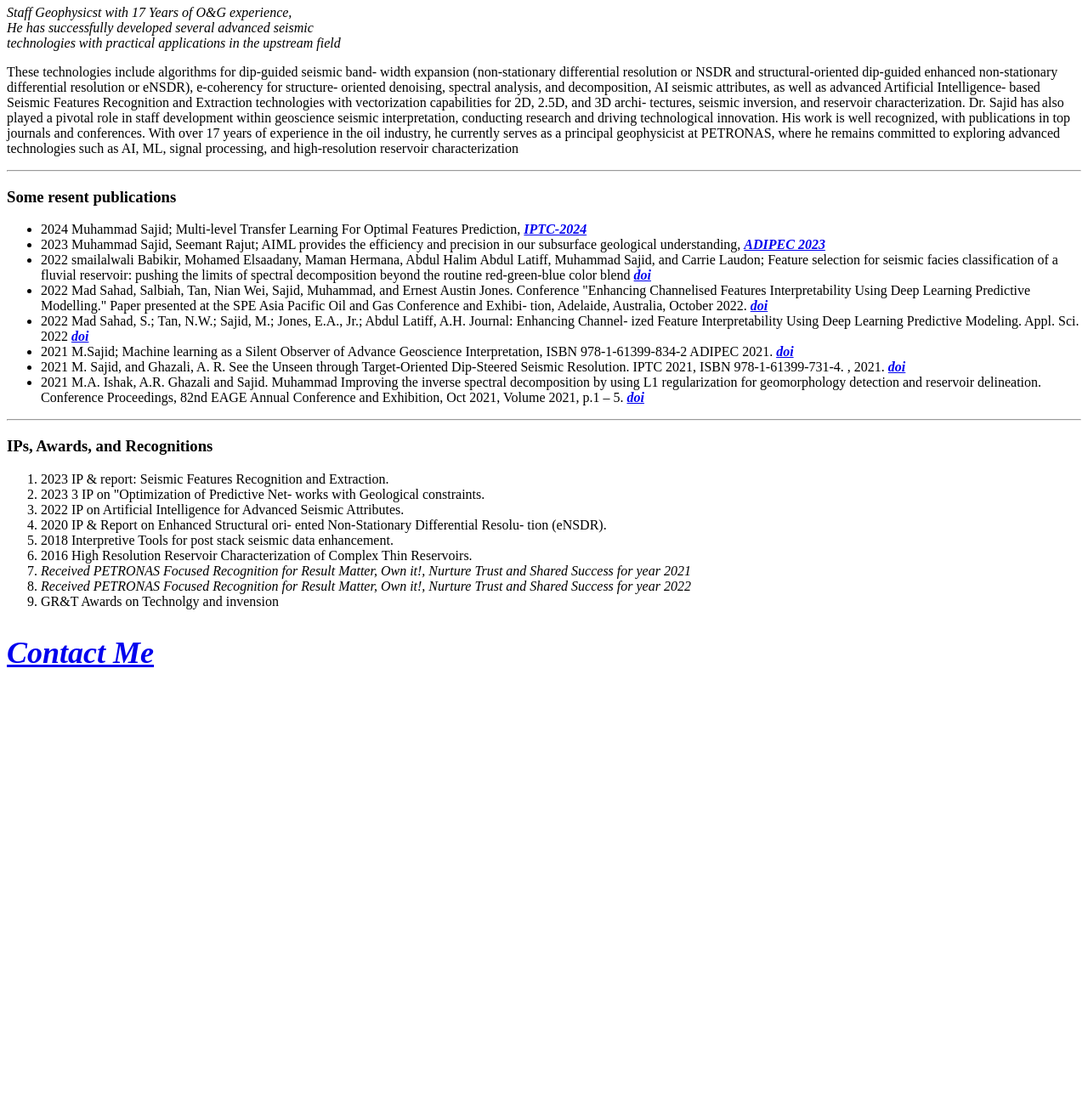
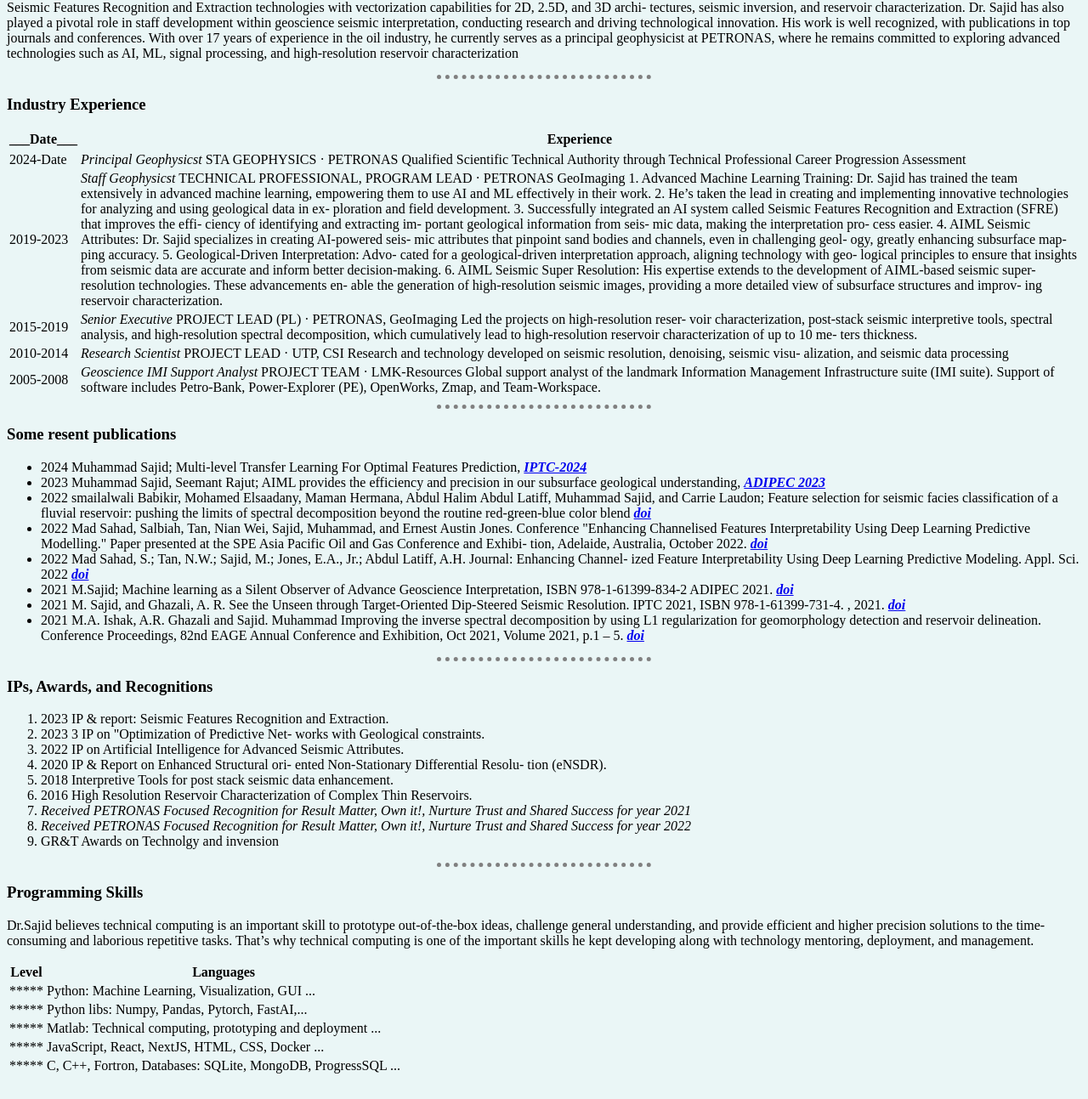
Before and after one commit to DrSajid/webdev, a plain HTML site: page bootcamp/HTML Personal Site/index.html in a window 1280 px wide. Shown: the part 296-1589 px from the top of the page at 85% size. Before the commit the page ends 1115 px from the top, so only its background shows below. Drawn offline with Linux system fonts and the light colour scheme.

Commit message:
Inside CSS

```diff
--- a/bootcamp/HTML Personal Site/index.html
+++ b/bootcamp/HTML Personal Site/index.html
@@ -14,22 +14,42 @@
     <meta name="author" content="Dr.M.Sajid" />
     <meta name="viewport" content="width=device-width, initial-scale=1.0" />
     <title>Dr.Sajid</title>
+    <style>
+      body {
+        background-color: #EAF6F6;
+      }
+      hr {
+        border-style: None;
+        border-top-style:dotted;
+        border-color: gray;
+        border-width: 5px;
+        width: 20%;
+      }
+    </style>
   </head>
   <body>
     <body>
+      <table cellspacing="10">
+        <tr>
+          <td>
             <img
               src="https://media.licdn.com/dms/image/D5603AQF8cYg_wXM_Pg/profile-displayphoto-shrink_800_800/0/1694089334716?e=2147483647&v=beta&t=CxvMQKcKH1XTyZDXFlEzHPk978dKYOycyg2xNHFKMZQ"
               alt="Dr.Muhammad sajid profile"
               width="280"
             />
+          </td>
+          <td>
+            <p>
               <h1>Dr.Muhammad Sajid</h1>
-      <p>
               <em>
                 Staff Geophysicst with 17 Years of O&G experience, <br />
                 He has successfully developed several advanced seismic <br />
                 technologies with practical applications in the upstream field</em
               >
             </p>
+          </td>
+        </tr>
+      </table>
       <p>
         These technologies include algorithms for dip-guided seismic band- width expansion (non-stationary differential
         resolution or NSDR and structural-oriented dip-guided enhanced non-stationary differential resolution or eNSDR),
@@ -43,6 +63,74 @@
         such as AI, ML, signal processing, and high-resolution reservoir characterization
       </p>
       <hr />
+      <table>
+        <tr>
+          <h3>Industry Experience</h3>
+        </tr>
+        <thead>
+          <tr>
+            <th>___Date___</th>
+            <th>Experience</th>
+          </tr>
+        </thead>
+        <tbody>
+          <tr>
+            <td>2024-Date</td>
+            <td>
+              <em>Principal Geophysicst</em> STA GEOPHYSICS · PETRONAS Qualified Scientific Technical Authority through
+              Technical Professional Career Progression Assessment
+            </td>
+          </tr>
+
+          <tr>
+            <td>2019-2023</td>
+            <td>
+              <em>Staff Geophysicst</em> TECHNICAL PROFESSIONAL, PROGRAM LEAD · PETRONAS GeoImaging 1. Advanced Machine
+              Learning Training: Dr. Sajid has trained the team extensively in advanced machine learning, empowering
+              them to use AI and ML effectively in their work. 2. He’s taken the lead in creating and implementing
+              innovative technologies for analyzing and using geological data in ex- ploration and field development. 3.
+              Successfully integrated an AI system called Seismic Features Recognition and Extraction (SFRE) that
+              improves the effi- ciency of identifying and extracting im- portant geological information from seis- mic
+              data, making the interpretation pro- cess easier. 4. AIML Seismic Attributes: Dr. Sajid specializes in
+              creating AI-powered seis- mic attributes that pinpoint sand bodies and channels, even in challenging geol-
+              ogy, greatly enhancing subsurface map- ping accuracy. 5. Geological-Driven Interpretation: Advo- cated for
+              a geological-driven interpretation approach, aligning technology with geo- logical principles to ensure
+              that insights from seismic data are accurate and inform better decision-making. 6. AIML Seismic Super
+              Resolution: His expertise extends to the development of AIML-based seismic super-resolution technologies.
+              These advancements en- able the generation of high-resolution seismic images, providing a more detailed
+              view of subsurface structures and improv- ing reservoir characterization.
+            </td>
+          </tr>
+
+          <tr>
+            <td>2015-2019</td>
+            <td>
+              <em>Senior Executive</em> PROJECT LEAD (PL) · PETRONAS, GeoImaging Led the projects on high-resolution
+              reser- voir characterization, post-stack seismic interpretive tools, spectral analysis, and
+              high-resolution spectral decomposition, which cumulatively lead to high-resolution reservoir
+              characterization of up to 10 me- ters thickness.
+            </td>
+          </tr>
+
+          <tr>
+            <td>2010-2014</td>
+            <td>
+              <em>Research Scientist</em> PROJECT LEAD · UTP, CSI Research and technology developed on seismic
+              resolution, denoising, seismic visu- alization, and seismic data processing
+            </td>
+          </tr>
+
+          <tr>
+            <td>2005-2008</td>
+            <td>
+              <em>Geoscience IMI Support Analyst</em> PROJECT TEAM · LMK-Resources Global support analyst of the
+              landmark Information Management Infrastructure suite (IMI suite). Support of software includes Petro-Bank,
+              Power-Explorer (PE), OpenWorks, Zmap, and Team-Workspace.
+            </td>
+          </tr>
+        </tbody>
+      </table>
+      <hr>
       <h3>Some resent publications</h3>
       <ul>
         <li>
@@ -123,6 +211,7 @@
         </li>
       </ul>
       <hr />
+      <!-- IPs Awards and Recognitions -->
       <h3>IPs, Awards, and Recognitions</h3>
       <ol>
         <li>2023 IP & report: Seismic Features Recognition and Extraction.</li>
@@ -145,6 +234,45 @@
         </li>
         <li>GR&T Awards on Technolgy and invension</li>
       </ol>
+      <hr>
+      <!-- Programming Skills -->
+      <h3> Programming Skills</h3>
+      <p>
+        Dr.Sajid believes technical computing is an important skill to prototype out-of-the-box ideas, challenge general understanding, and provide efficient and higher precision solutions to the time-consuming and laborious repetitive tasks. That’s why technical computing is one of the important skills he kept developing along with technology mentoring, deployment, and management.
+      </p>
+      <table>
+        <thead>
+          <tr>
+            <th>Level</th>
+            <th>Languages</th>
+          </tr>
+        </thead>
+        <tbody>
+          <tr>
+            <td>*****</td>
+            <td>Python: Machine Learning, Visualization, GUI ...</td>
+          </tr>
+          <tr>
+            <td>*****</td>
+            <td>Python libs: Numpy, Pandas, Pytorch, FastAI,...</td>
+          </tr>
+          <tr>
+            <td>*****</td>
+            <td>Matlab: Technical computing, prototyping and deployment ...</td>
+          </tr>
+          <tr>
+            <td>*****</td>
+            <td>JavaScript, React, NextJS, HTML, CSS, Docker ...</td>
+          </tr>
+          <tr>
+            <td>*****</td>
+            <td>C, C++, Fortron, Databases: SQLite, MongoDB, ProgressSQL ...</td>
+          </tr>
+        </tbody>
+      </table>
+
+
+      <!-- Contact details -->
       <h2>
         <a href="pages/Contact_details.html"
           ><strong
```
Lines whose indentation alone changed are shown as unchanged.
